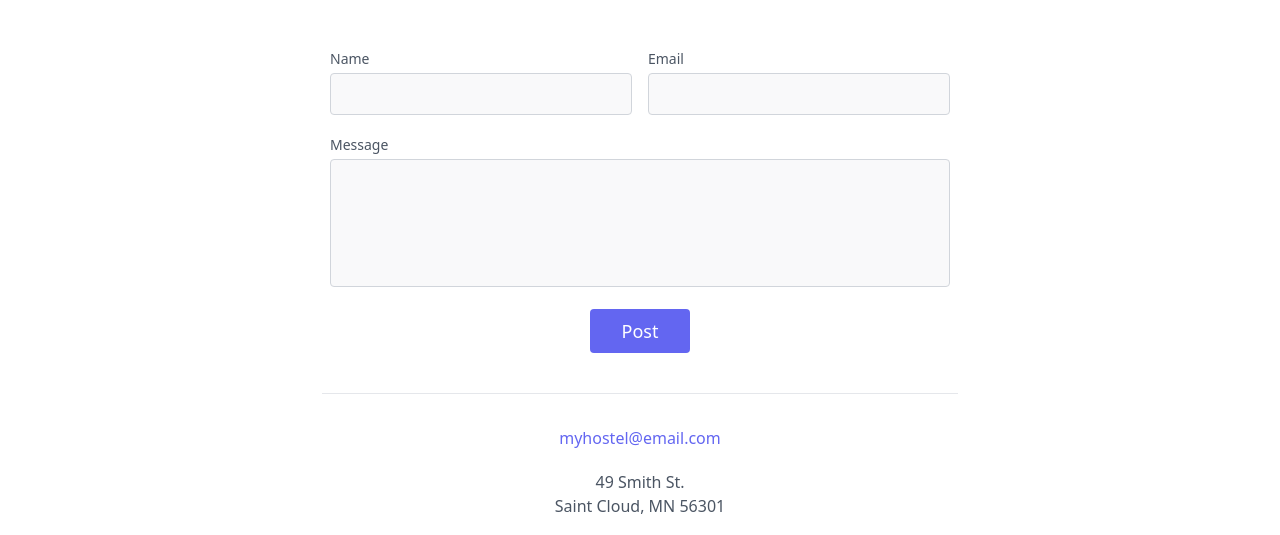
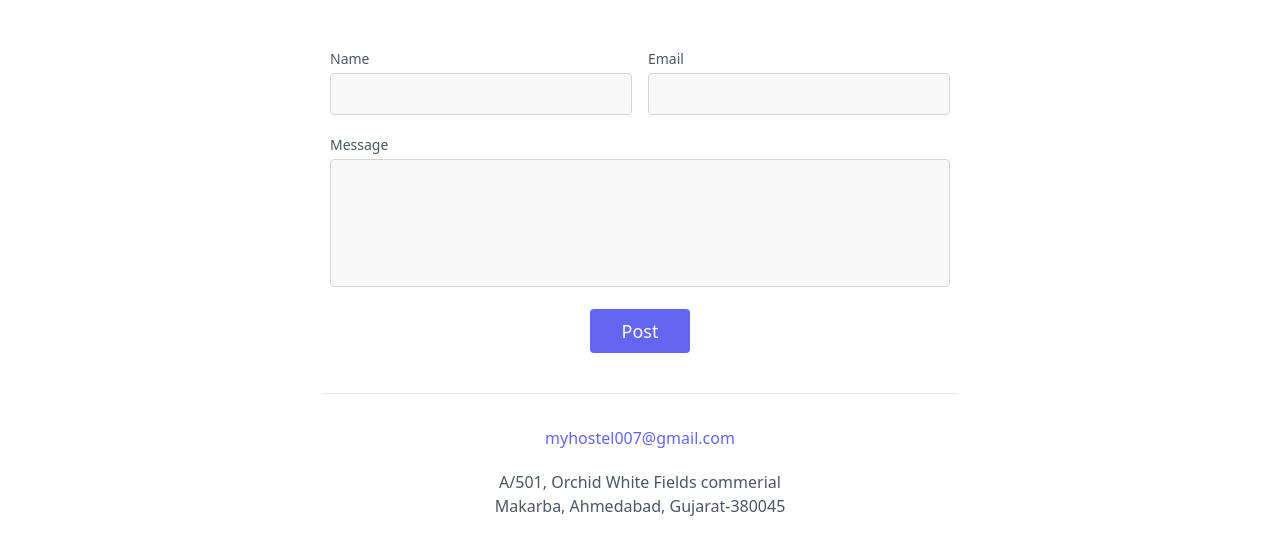
Before and after one commit to yashjaiswal007/MyHostel, a plain HTML site: page contact.html in a window 1280 px wide. Shown: the part 257-792 px from the top of the page. Drawn offline with nearby package versions, Linux system fonts and the light colour scheme.

Commit message:
updated errors in address

```diff
--- a/contact.html
+++ b/contact.html
@@ -29,6 +29,9 @@
     </div>
     </header>
     <section class="text-gray-600 body-font relative">
+    <form action="mailto:myhostel007@gmail.com" method="post" enctype="text/plain">
+
+
     <div class="container px-5 py-24 mx-auto">
       <div class="flex flex-col text-center w-full mb-12">
         <h1 class="sm:text-3xl text-2xl font-medium title-font mb-4 text-gray-900">Contact Us</h1>
@@ -39,28 +42,31 @@
           <div class="p-2 w-1/2">
             <div class="relative">
               <label for="name" class="leading-7 text-sm text-gray-600">Name</label>
-                <input type="text" id="name" name="name" class="w-full bg-gray-100 bg-opacity-50 rounded border border-gray-300 focus:border-indigo-500 focus:bg-white focus:ring-2 focus:ring-indigo-200 text-base outline-none text-gray-700 py-1 px-3 leading-8 transition-colors duration-200 ease-in-out">
+              <input type="text" id="name" name="name"
+                class="w-full bg-gray-100 bg-opacity-50 rounded border border-gray-300 focus:border-indigo-500 focus:bg-white focus:ring-2 focus:ring-indigo-200 text-base outline-none text-gray-700 py-1 px-3 leading-8 transition-colors duration-200 ease-in-out">
             </div>
           </div>
           <div class="p-2 w-1/2">
             <div class="relative">
               <label for="email" class="leading-7 text-sm text-gray-600">Email</label>
-                <input type="email" id="email" name="email" class="w-full bg-gray-100 bg-opacity-50 rounded border border-gray-300 focus:border-indigo-500 focus:bg-white focus:ring-2 focus:ring-indigo-200 text-base outline-none text-gray-700 py-1 px-3 leading-8 transition-colors duration-200 ease-in-out">
+              <input type="email" id="email" name="email"
+                class="w-full bg-gray-100 bg-opacity-50 rounded border border-gray-300 focus:border-indigo-500 focus:bg-white focus:ring-2 focus:ring-indigo-200 text-base outline-none text-gray-700 py-1 px-3 leading-8 transition-colors duration-200 ease-in-out">
             </div>
           </div>
           <div class="p-2 w-full">
             <div class="relative">
               <label for="message" class="leading-7 text-sm text-gray-600">Message</label>
-                <textarea id="message" name="message" class="w-full bg-gray-100 bg-opacity-50 rounded border border-gray-300 focus:border-indigo-500 focus:bg-white focus:ring-2 focus:ring-indigo-200 h-32 text-base outline-none text-gray-700 py-1 px-3 resize-none leading-6 transition-colors duration-200 ease-in-out"></textarea>
+              <textarea id="message" name="message"
+                class="w-full bg-gray-100 bg-opacity-50 rounded border border-gray-300 focus:border-indigo-500 focus:bg-white focus:ring-2 focus:ring-indigo-200 h-32 text-base outline-none text-gray-700 py-1 px-3 resize-none leading-6 transition-colors duration-200 ease-in-out"></textarea>
             </div>
           </div>
           <div class="p-2 w-full">
             <button class="flex mx-auto text-white bg-indigo-500 border-0 py-2 px-8 focus:outline-none hover:bg-indigo-600 rounded text-lg">Post</button>
           </div>
           <div class="p-2 w-full pt-8 mt-8 border-t border-gray-200 text-center">
-              <a class="text-indigo-500">myhostel@email.com</a>
-              <p class="leading-normal my-5">49 Smith St.
-                <br>Saint Cloud, MN 56301
+            <a class="text-indigo-500">myhostel007@gmail.com</a>
+            <p class="leading-normal my-5">A/501, Orchid White Fields commerial
+              <br>Makarba, Ahmedabad, Gujarat-380045
             </p>
             <span class="inline-flex">
               <a class="text-gray-500">
@@ -89,6 +95,7 @@
         </div>
       </div>
     </div>
+  </form>
   </section>
     <footer class="text-gray-600 body-font">
       <div class="container px-5 py-24 mx-auto flex md:items-center lg:items-start md:flex-row md:flex-nowrap flex-wrap flex-col">
```
Lines whose indentation alone changed are shown as unchanged.
